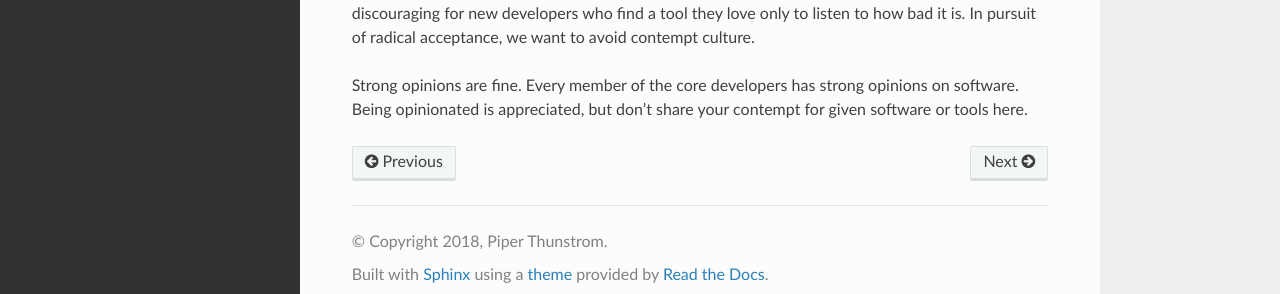
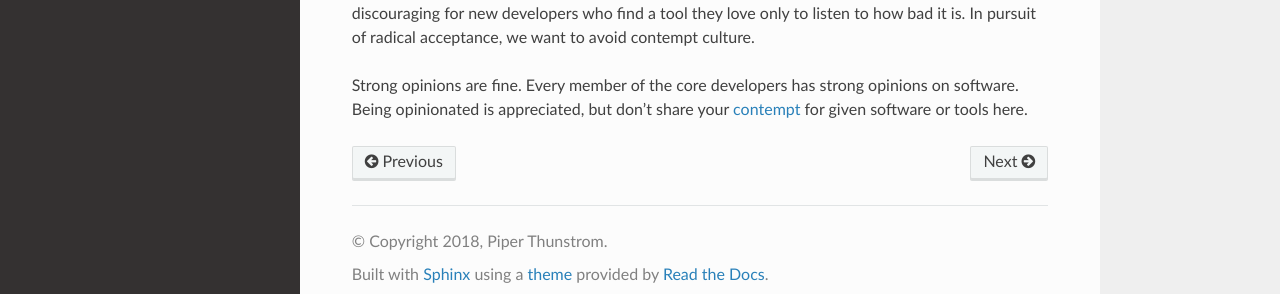
Before and after one commit to ppb/pursuedpybear, a Sphinx documentation site: the page built from docs/discussion/values/community-values.rst, in a window 1280 px wide. Shown: the part 533-827 px from the top of the page. Built offline with Sphinx 7.4.7 and the Read the Docs theme 2.0.0, drawn with Linux system fonts in a browser that asks for light colours; part of the change alters nothing that is shown.

```diff
--- a/docs/discussion/values/community-values.rst
+++ b/docs/discussion/values/community-values.rst
@@ -28,4 +28,7 @@ contempt culture.
 
 Strong opinions are fine. Every member of the core developers has strong
 opinions on software. Being opinionated is appreciated, but don't share your
-contempt for given software or tools here.
+contempt_ for given software or tools here.
+
+
+.. _contempt: https://blog.aurynn.com/2015/12/16-contempt-culture/
```
